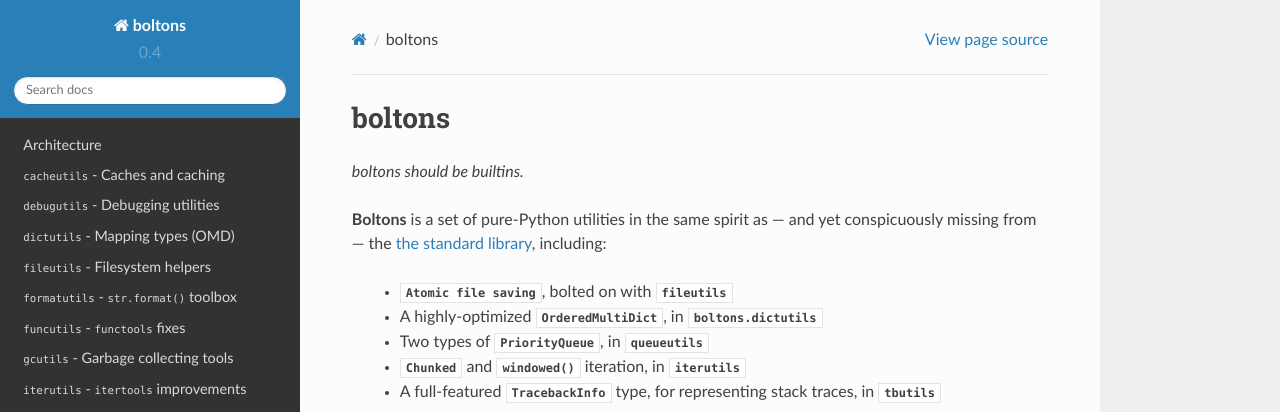
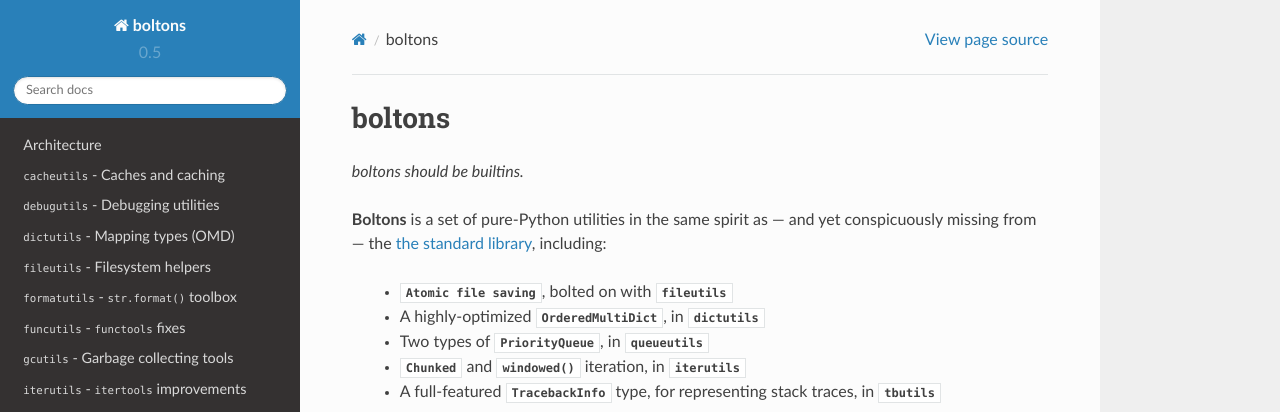
Before and after one commit to dogrecajb/boltons, a Sphinx documentation site: the page built from docs/index.rst, in a window 1280 px wide and 900 px high. Shown: the top 412 px of the window. Built offline with Sphinx 7.4.7 and the Read the Docs theme 2.0.0, drawn with Linux system fonts in a browser that asks for light colours.

Commit message:
fix a link and update the docs nominal version (should automate this)

```diff
--- a/docs/conf.py
+++ b/docs/conf.py
@@ -98,8 +98,8 @@ project = u'boltons'
 copyright = u'2015, Mahmoud Hashemi'
 author = u'Mahmoud Hashemi'
 
-version = '0.4'
-release = '0.4.3'
+version = '0.5'
+release = '0.5.0'
 
 if os.name != 'nt':
     today_fmt = '%B %e, %Y'
--- a/docs/index.rst
+++ b/docs/index.rst
@@ -11,7 +11,7 @@ including:
   * :func:`Atomic file saving <boltons.fileutils.atomic_save>`, bolted on with
     :mod:`~boltons.fileutils`
   * A highly-optimized :class:`~boltons.dictutils.OrderedMultiDict`,
-    in :mod:`boltons.dictutils`
+    in :mod:`~boltons.dictutils`
   * Two types of :class:`~boltons.queueutils.PriorityQueue`, in
     :mod:`~boltons.queueutils`
   * :func:`Chunked <boltons.iterutils.chunked>` and
```
